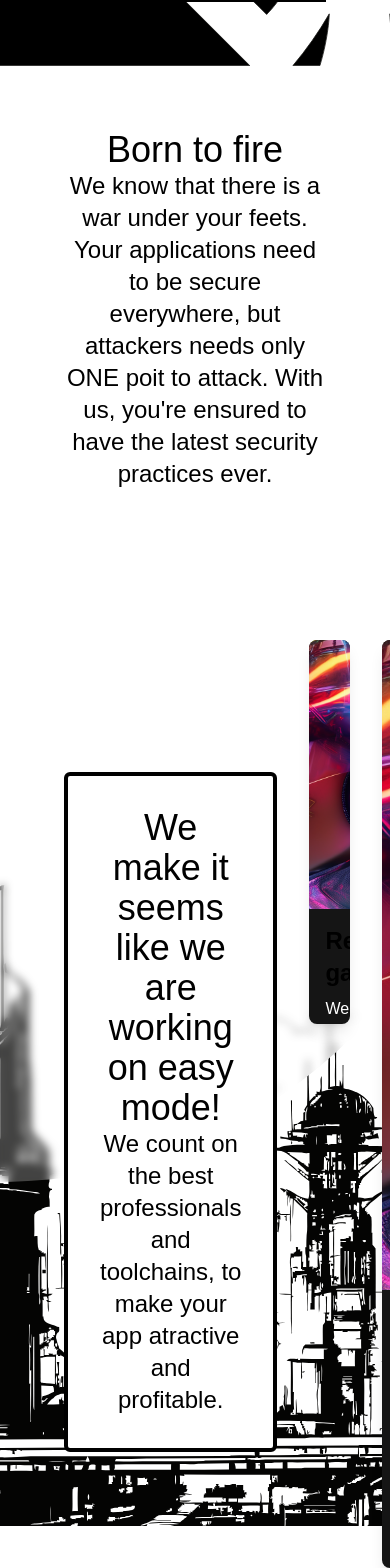
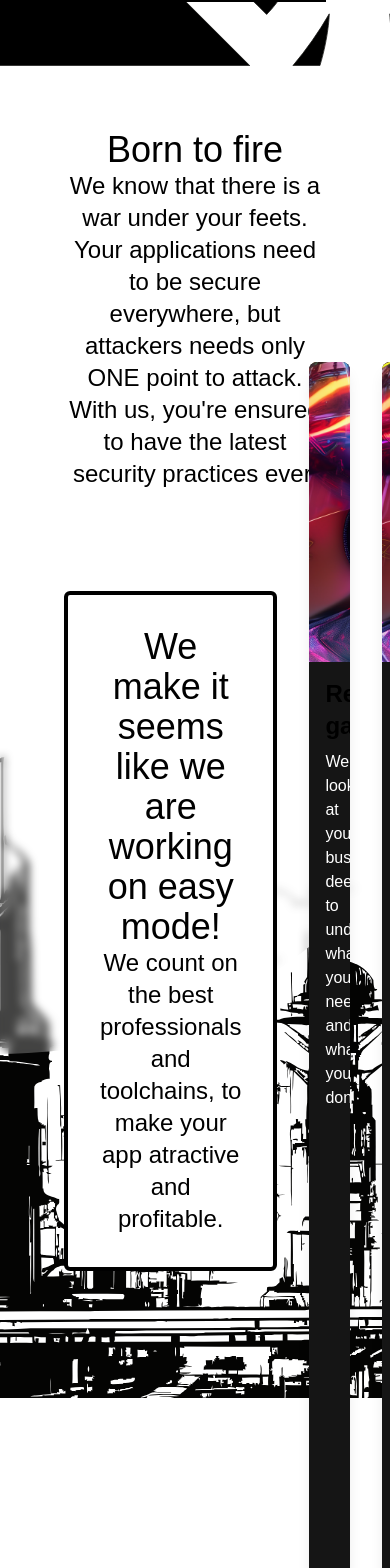
Before and after one commit to Alysson-Rodrigues/new-vogher-site, a Next.js app: page / in a window 390 px wide. Shown: the part 1586-3154 px from the top of the page. Built offline with nearby package versions, Linux system fonts and the light colour scheme; a web font is replaced by a local one.

Commit message:
:bug: Fix cards responsivity
#

```diff
--- a/app/components/Badge/index.tsx
+++ b/app/components/Badge/index.tsx
@@ -35,7 +35,7 @@ function Badge({ title, description, imageUrl, badgeBackground, className, onMou
             }
         }
         >
-            <div className={`h-40 bg-cover bg-center ${imageClassName}`} style={{ backgroundImage: `url(${imageUrl})` }}></div>
+            <div className={`bg-cover bg-center ${imageClassName} h-[300px]`} style={{ backgroundImage: `url(${imageUrl})` }}></div>
             <div className="p-4">
                 <h3 className={`font-bold text-2xl text-[${textClassName}] font-base-neue-bold mb-2`}>{title}</h3>
                 <p className={`font-base-neue-regular mb-4 ${textClassName}`}>{description}</p>
--- a/app/page.tsx
+++ b/app/page.tsx
@@ -48,23 +48,19 @@ export default function Page() {
         </div>
         <div className="lg:w-1/2 w-full p-16">
           <h2 className="text-4xl text-black font-base-neue-bold text-center lg:text-left">Born to fire</h2>
-          <p className="text-2xl text-black font-base-neue-regular text-center lg:text-left">We know that there is a war under your feets. Your applications need to be secure everywhere, but attackers needs only ONE poit to attack.
+          <p className="text-2xl text-black font-base-neue-regular text-center lg:text-left">We know that there is a war under your feets. Your applications need to be secure everywhere, but attackers needs only ONE point to attack.
             With us, you're ensured to have the latest security practices ever.</p>
         </div>
       </div>
-      <div className="p-16 lg:p-0 lg:px-8 lg:flex-col flex justify-start items-center">
-      </div>
-      <SquaredOverlayBanner imagePath='/assets/backgrounds/7.svg' height='100vh' childrenContainerClassName="p-16 lg:p-0 lg:px-8 lg:flex-col flex justify-start items-center ">
-        <div className="p-8 z-10 bg-white mt-8 mb-4 border-4 border-black rounded-md">
-          <h2 className="text-4xl text-black font-base-neue-bold text-center lg:text-center border-spacing-2">We make it seems like we are working on easy mode!</h2>
+      <SquaredOverlayBanner imagePath='/assets/backgrounds/7.svg' height='100vh' childrenContainerClassName="p-16 lg:p-0 lg:px-8 lg:flex-col flex justify-start items-center">
+        <div className="p-8 z-10 bg-white -mt-[75px] mb-4 border-4 border-black rounded-md">
+          <h2 className="text-4xl text-black  font-base-neue-bold text-center lg:text-center border-spacing-2">We make it seems like we are working on easy mode!</h2>
           <p className="text-2xl text-black font-base-neue-regular text-center lg:text-center">We count on the best professionals and toolchains, to make your app atractive and profitable.</p>
         </div>
         <div className="w-full flex p-8 justify-center">
-
           <Badge
-            className='w-[30%] bg-[#151515] h-96'
+            className='w-[30%] bg-[#151515]'
             textClassName='text-white'
-            imageClassName='h-[70%]'
             title='Requisits gathering'
             description="We look at your business deeply, to understand what you need and what you don't."
             imageUrl='/assets/backgrounds/6.png'
@@ -73,16 +69,14 @@ export default function Page() {
           <Badge
             className='w-[40%] bg-[#151515] mx-8'
             textClassName='text-white'
-            imageClassName='h-[70%]'
             title='We care about design'
             description='Design is the first thing your customers see... and we know that a lot of software houses seems to not know it. Not here, We make your apps beautiful and functional.'
             imageUrl='/assets/backgrounds/6.png'
             preventDefault
           />
           <Badge
-            className='w-[30%] bg-[#151515] h-96 '
+            className='w-[30%] bg-[#151515]  '
             textClassName='text-white'
-            imageClassName='h-[70%]'
             title='Task management'
             description='We split the work into tasks, to make it easier to manage. You can follow the progress of each task in real time.'
             imageUrl='/assets/backgrounds/6.png'
@@ -92,18 +86,16 @@ export default function Page() {
         </div>
         <div className="w-full flex p-8 pt-4 justify-center">
           <Badge
-            className='w-[30%] bg-[#151515] h-96'
+            className='w-[30%] bg-[#151515] '
             textClassName='text-white'
-            imageClassName='h-[70%]'
             title='Secure Approach'
             description='From contact to delivery, we always use secure the best practices to protect your data and your business.'
             imageUrl='/assets/backgrounds/6.png'
             preventDefault
           />
           <Badge
-            className='w-[30%] bg-[#151515] h-96 mx-8'
+            className='w-[30%] bg-[#151515] h-full mx-8'
             textClassName='text-white'
-            imageClassName='h-[70%]'
             title='Modern toolchain'
             description='Since design to code, we use new generation AI tools to make this process faster, more efficient and cheaper.'
             imageUrl='/assets/backgrounds/6.png'
```
